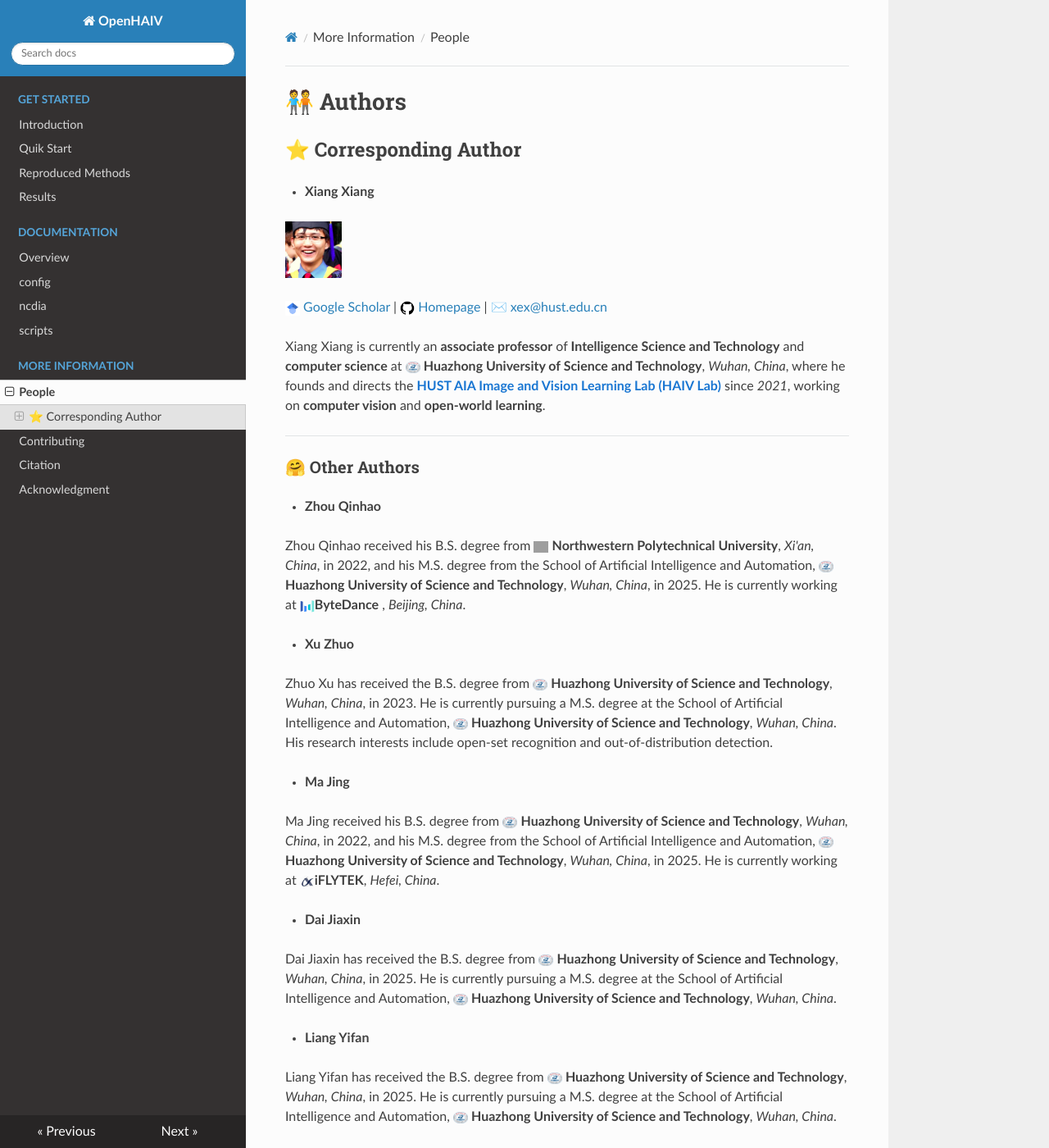
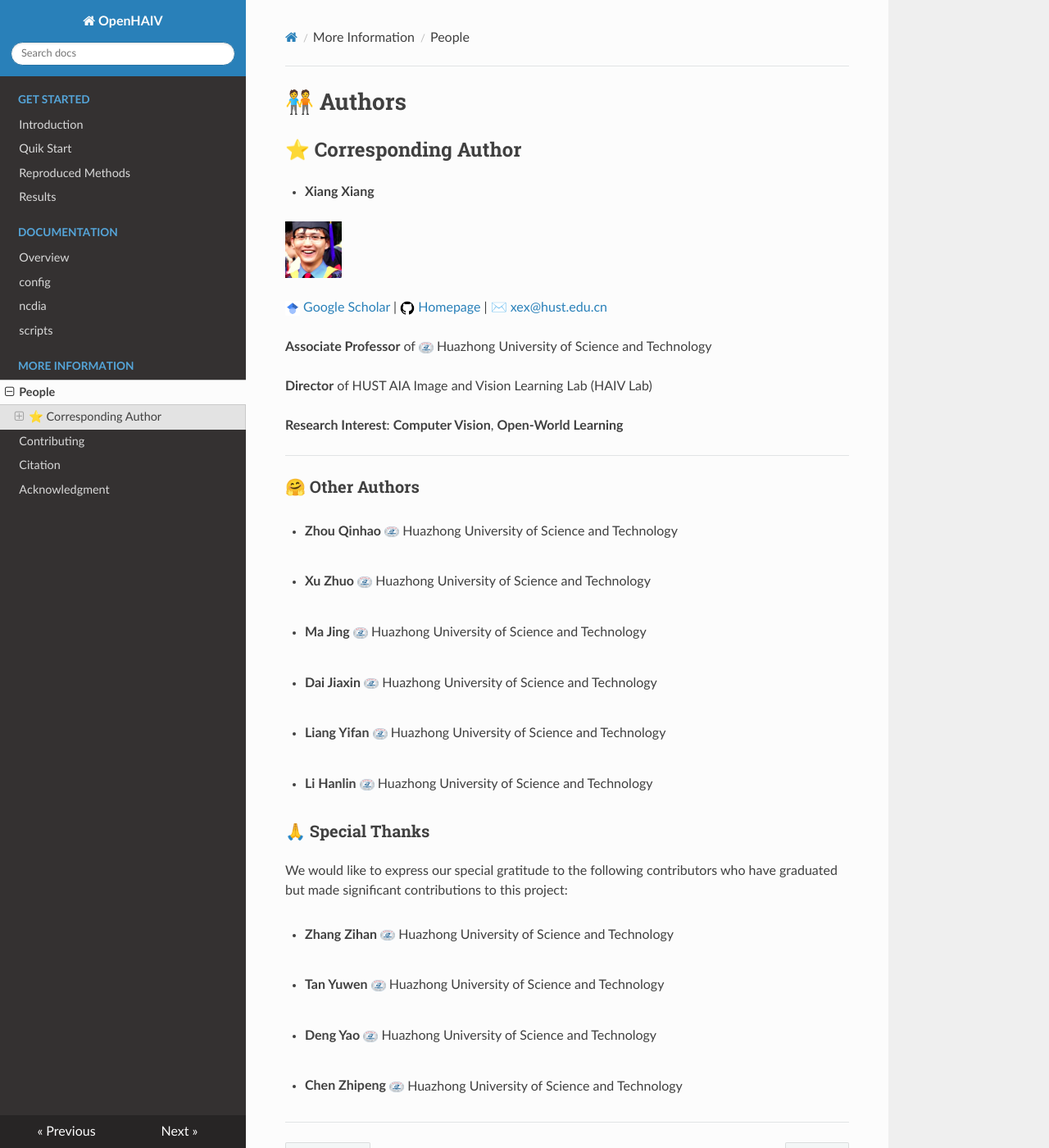
Before and after one commit to YifanLiang-hust/ncdia, an MkDocs documentation site: the page built from docs/people.md, in a window 1280 px wide and 1400 px high. Shown: the whole window at 82% size. Built offline with MkDocs 1.6.1, drawn with Linux system fonts in a browser that asks for light colours; nearby versions of some CDN libraries; some of the changed text lies outside the part shown; grey boxes are pictures that could not be loaded.

Commit message:
update people.md

```diff
--- a/docs/people.md
+++ b/docs/people.md
@@ -9,7 +9,17 @@
 
 ![google-scholar](icons/google-scholar.png){width="18" style="vertical-align:middle;"} [Google Scholar](https://scholar.google.com/citations?hl=zh-CN&user=-D5k5ioAAAAJ) &#124; ![Github](icons/github.png){width="18" style="vertical-align:middle;"} [Homepage](https://eglxiang.github.io/) &#124; ✉️ [xex@hust.edu.cn](mailto:xex@hust.edu.cn)
 
-Xiang Xiang is currently an **associate professor** of **Intelligence Science and Technology** and **computer science** at ![HUST](icons/hust.png){width="18" style="vertical-align:middle;"}  **Huazhong University of Science and Technology**, *Wuhan, China*, where he founds and directs the <span style="color:#1976d2">**HUST AIA Image and Vision Learning Lab (HAIV Lab)**</span> since *2021*, working on **computer vision** and **open-world learning**.
+<!-- Xiang Xiang is currently an  -->
+
+**Associate Professor** of ![HUST](icons/hust.png){width="18" style="vertical-align:middle;"}  Huazhong University of Science and Technology
+
+**Director** of HUST AIA Image and Vision Learning Lab (HAIV Lab)
+
+<!-- <span style="color:#1976d2">HUST AIA Image and Vision Learning Lab (HAIV Lab)</span>  -->
+
+**Research Interest**: **Computer Vision**, **Open-World Learning**
+
+<!-- **Associate professor** of **Intelligence Science and Technology** and **computer science** at ![HUST](icons/hust.png){width="18" style="vertical-align:middle;"}  **Huazhong University of Science and Technology**, *Wuhan, China*, where he founds and directs the <span style="color:#1976d2">**HUST AIA Image and Vision Learning Lab (HAIV Lab)**</span> since *2021*, working on **computer vision** and **open-world learning**. -->
 
 <!-- He is a senior member of ![CSIG](icons/csig.png){width="18" style="vertical-align:middle;"}  **China Society of Image and Graphics (CSIG)**, and also visiting with ![PCLab](icons/pclab.png){width="18" style="vertical-align:middle;"}  **Peng Cheng Laborotory**, *Shenzhen, China*.
 
@@ -23,48 +33,48 @@
 
 ### 🤗 Other Authors
 
-- **Zhou Qinhao**
+- **Zhou Qinhao**  ![HUST](icons/hust.png){width="18" style="vertical-align:middle;"} Huazhong University of Science and Technology
 
-Zhou Qinhao received his B.S. degree from ![NWPU](icons/nwpu.jpg){width="18" style="vertical-align:middle;"}  **Northwestern Polytechnical University**, *Xi'an, China*, in 2022, and his M.S. degree from the School of Artificial Intelligence and Automation, ![HUST](icons/hust.png){width="18" style="vertical-align:middle;"}  **Huazhong University of Science and Technology**, *Wuhan, China*, in 2025. He is currently working at ![ByteDance](icons/bytedance-color.svg){width="18" style="vertical-align:middle;"}**ByteDance** , *Beijing, China*.
+<!-- Zhou Qinhao received his B.S. degree from ![NWPU](icons/nwpu.jpg){width="18" style="vertical-align:middle;"}  **Northwestern Polytechnical University**, *Xi'an, China*, in 2022, and his M.S. degree from the School of Artificial Intelligence and Automation, ![HUST](icons/hust.png){width="18" style="vertical-align:middle;"}  **Huazhong University of Science and Technology**, *Wuhan, China*, in 2025. He is currently working at ![ByteDance](icons/bytedance-color.svg){width="18" style="vertical-align:middle;"}**ByteDance** , *Beijing, China*. -->
 
-- **Xu Zhuo**
+- **Xu Zhuo**  ![HUST](icons/hust.png){width="18" style="vertical-align:middle;"} Huazhong University of Science and Technology
 
-Zhuo Xu has received the B.S. degree from ![HUST](icons/hust.png){width="18" style="vertical-align:middle;"}  **Huazhong University of Science and Technology**, *Wuhan, China*, in 2023. He is currently pursuing a M.S. degree at the School of Artificial Intelligence and Automation, ![HUST](icons/hust.png){width="18" style="vertical-align:middle;"}  **Huazhong University of Science and Technology**, *Wuhan, China*. His research interests include open-set recognition and out-of-distribution detection.
+<!-- Zhuo Xu has received the B.S. degree from ![HUST](icons/hust.png){width="18" style="vertical-align:middle;"}  **Huazhong University of Science and Technology**, *Wuhan, China*, in 2023. He is currently pursuing a M.S. degree at the School of Artificial Intelligence and Automation, ![HUST](icons/hust.png){width="18" style="vertical-align:middle;"}  **Huazhong University of Science and Technology**, *Wuhan, China*. His research interests include open-set recognition and out-of-distribution detection. -->
 
-- **Ma Jing**
+- **Ma Jing**  ![HUST](icons/hust.png){width="18" style="vertical-align:middle;"} Huazhong University of Science and Technology
 
-Ma Jing received his B.S. degree from ![HUST](icons/hust.png){width="18" style="vertical-align:middle;"}  **Huazhong University of Science and Technology**, *Wuhan, China*, in 2022, and his M.S. degree from the School of Artificial Intelligence and Automation, ![HUST](icons/hust.png){width="18" style="vertical-align:middle;"}  **Huazhong University of Science and Technology**, *Wuhan, China*, in 2025. He is currently working at ![iFT](icons/iflytek.png){width="18" style="vertical-align:middle;"}**iFLYTEK**, *Hefei, China*.
+<!-- Ma Jing received his B.S. degree from ![HUST](icons/hust.png){width="18" style="vertical-align:middle;"}  **Huazhong University of Science and Technology**, *Wuhan, China*, in 2022, and his M.S. degree from the School of Artificial Intelligence and Automation, ![HUST](icons/hust.png){width="18" style="vertical-align:middle;"}  **Huazhong University of Science and Technology**, *Wuhan, China*, in 2025. He is currently working at ![iFT](icons/iflytek.png){width="18" style="vertical-align:middle;"}**iFLYTEK**, *Hefei, China*. -->
 
-- **Dai Jiaxin**
+- **Dai Jiaxin**  ![HUST](icons/hust.png){width="18" style="vertical-align:middle;"} Huazhong University of Science and Technology
 
-Dai Jiaxin has received the B.S. degree from ![HUST](icons/hust.png){width="18" style="vertical-align:middle;"}  **Huazhong University of Science and Technology**, *Wuhan, China*, in 2025. He is currently pursuing a M.S. degree at the School of Artificial Intelligence and Automation, ![HUST](icons/hust.png){width="18" style="vertical-align:middle;"}  **Huazhong University of Science and Technology**, *Wuhan, China*.
+<!-- Dai Jiaxin has received the B.S. degree from ![HUST](icons/hust.png){width="18" style="vertical-align:middle;"}  **Huazhong University of Science and Technology**, *Wuhan, China*, in 2025. He is currently pursuing a M.S. degree at the School of Artificial Intelligence and Automation, ![HUST](icons/hust.png){width="18" style="vertical-align:middle;"}  **Huazhong University of Science and Technology**, *Wuhan, China*. -->
 
-- **Liang Yifan**
+- **Liang Yifan**  ![HUST](icons/hust.png){width="18" style="vertical-align:middle;"} Huazhong University of Science and Technology
 
-Liang Yifan has received the B.S. degree from ![HUST](icons/hust.png){width="18" style="vertical-align:middle;"}  **Huazhong University of Science and Technology**, *Wuhan, China*, in 2025. He is currently pursuing a M.S. degree at the School of Artificial Intelligence and Automation, ![HUST](icons/hust.png){width="18" style="vertical-align:middle;"}  **Huazhong University of Science and Technology**, *Wuhan, China*.
+<!-- Liang Yifan has received the B.S. degree from ![HUST](icons/hust.png){width="18" style="vertical-align:middle;"}  **Huazhong University of Science and Technology**, *Wuhan, China*, in 2025. He is currently pursuing a M.S. degree at the School of Artificial Intelligence and Automation, ![HUST](icons/hust.png){width="18" style="vertical-align:middle;"}  **Huazhong University of Science and Technology**, *Wuhan, China*. -->
 
-- **Li Hanlin**
+- **Li Hanlin**  ![HUST](icons/hust.png){width="18" style="vertical-align:middle;"} Huazhong University of Science and Technology
 
-Li Hanlin has received the B.S. degree from ![HUST](icons/hust.png){width="18" style="vertical-align:middle;"}  **Huazhong University of Science and Technology**, *Wuhan, China*, in 2025. He is currently pursuing a M.S. degree at the School of Artificial Intelligence and Automation, ![HUST](icons/hust.png){width="18" style="vertical-align:middle;"}  **Huazhong University of Science and Technology**, *Wuhan, China*.
+<!-- Li Hanlin has received the B.S. degree from ![HUST](icons/hust.png){width="18" style="vertical-align:middle;"}  **Huazhong University of Science and Technology**, *Wuhan, China*, in 2025. He is currently pursuing a M.S. degree at the School of Artificial Intelligence and Automation, ![HUST](icons/hust.png){width="18" style="vertical-align:middle;"}  **Huazhong University of Science and Technology**, *Wuhan, China*. -->
 
 ### 🙏 Special Thanks
 
 We would like to express our special gratitude to the following contributors who have graduated but made significant contributions to this project:
 
-- **Zhang Zihan**
+- **Zhang Zihan**  ![HUST](icons/hust.png){width="18" style="vertical-align:middle;"} Huazhong University of Science and Technology
 
-Zhang Zihan has received both B.S. and M.S. degrees from the School of Artificial Intelligence and Automation, ![HUST](icons/hust.png){width="18" style="vertical-align:middle;"}  **Huazhong University of Science and Technology**, *Wuhan, China*. He is currently working at ![Mobile](icons/mobile.png){width="18" style="vertical-align:middle;"}  **China Mobile Zhejiang Innovation Institute**, *Hangzhou, China*.
+<!-- Zhang Zihan has received both B.S. and M.S. degrees from the School of Artificial Intelligence and Automation, ![HUST](icons/hust.png){width="18" style="vertical-align:middle;"}  **Huazhong University of Science and Technology**, *Wuhan, China*. He is currently working at ![Mobile](icons/mobile.png){width="18" style="vertical-align:middle;"}  **China Mobile Zhejiang Innovation Institute**, *Hangzhou, China*. -->
 
-- **Tan Yuwen**
+- **Tan Yuwen**  ![HUST](icons/hust.png){width="18" style="vertical-align:middle;"} Huazhong University of Science and Technology
 
-Tan Yuwen has received both B.S. and M.S. degrees from the School of Artificial Intelligence and Automation, ![HUST](icons/hust.png){width="18" style="vertical-align:middle;"}  **Huazhong University of Science and Technology**, *Wuhan, China*. She is currently pursuing a Ph.D. in Computer Science and Technology at ![Boston](icons/boston.png){width="18" style="vertical-align:middle;"}  **Boston University**, *Boston, USA*, supervised by Prof. Gong Boqi.
+<!-- Tan Yuwen has received both B.S. and M.S. degrees from the School of Artificial Intelligence and Automation, ![HUST](icons/hust.png){width="18" style="vertical-align:middle;"}  **Huazhong University of Science and Technology**, *Wuhan, China*. She is currently pursuing a Ph.D. in Computer Science and Technology at ![Boston](icons/boston.png){width="18" style="vertical-align:middle;"}  **Boston University**, *Boston, USA*, supervised by Prof. Gong Boqi. -->
 
-- **Deng Yao**
+- **Deng Yao**  ![HUST](icons/hust.png){width="18" style="vertical-align:middle;"} Huazhong University of Science and Technology
 
-Deng Yao has received the B.S. degree from ![HUST](icons/hust.png){width="18" style="vertical-align:middle;"}  **Huazhong University of Science and Technology**, *Wuhan, China*, in 2023. He is currently pursuing a M.S. degree at the School of Artificial Intelligence and Automation, ![HUST](icons/hust.png){width="18" style="vertical-align:middle;"}  **Huazhong University of Science and Technology**, *Wuhan, China*. His research interests include incremental learning.
+<!-- Deng Yao has received the B.S. degree from ![HUST](icons/hust.png){width="18" style="vertical-align:middle;"}  **Huazhong University of Science and Technology**, *Wuhan, China*, in 2023. He is currently pursuing a M.S. degree at the School of Artificial Intelligence and Automation, ![HUST](icons/hust.png){width="18" style="vertical-align:middle;"}  **Huazhong University of Science and Technology**, *Wuhan, China*. His research interests include incremental learning. -->
 
-- **Chen Zhipeng**
+- **Chen Zhipeng**  ![HUST](icons/hust.png){width="18" style="vertical-align:middle;"} Huazhong University of Science and Technology
 
-Chen Zhipeng received the B.S. degree from ![HUST](icons/hust.png){width="18" style="vertical-align:middle;"}  **Huazhong University of Science and Technology**, *Wuhan, China*, in 2025. He is currently pursuing a M.S. degree at the School of Artificial Intelligence and Automation, ![HUST](icons/hust.png){width="18" style="vertical-align:middle;"}  **Huazhong University of Science and Technology**, *Wuhan, China*.
+<!-- Chen Zhipeng received the B.S. degree from ![HUST](icons/hust.png){width="18" style="vertical-align:middle;"}  **Huazhong University of Science and Technology**, *Wuhan, China*, in 2025. He is currently pursuing a M.S. degree at the School of Artificial Intelligence and Automation, ![HUST](icons/hust.png){width="18" style="vertical-align:middle;"}  **Huazhong University of Science and Technology**, *Wuhan, China*. -->
 
 ---
```
Also changed, not shown: site/people/index.html, site/search/search_index.json, 1 other file.
